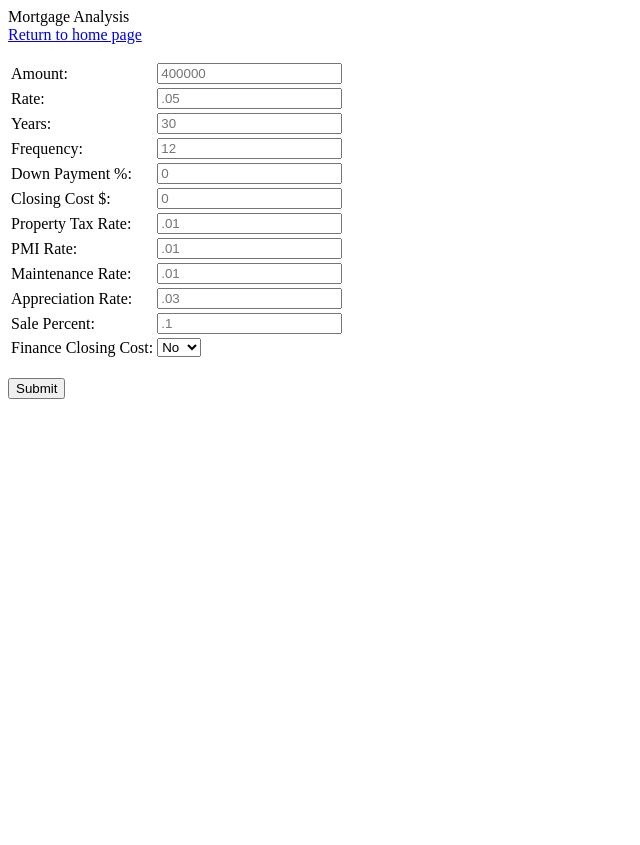
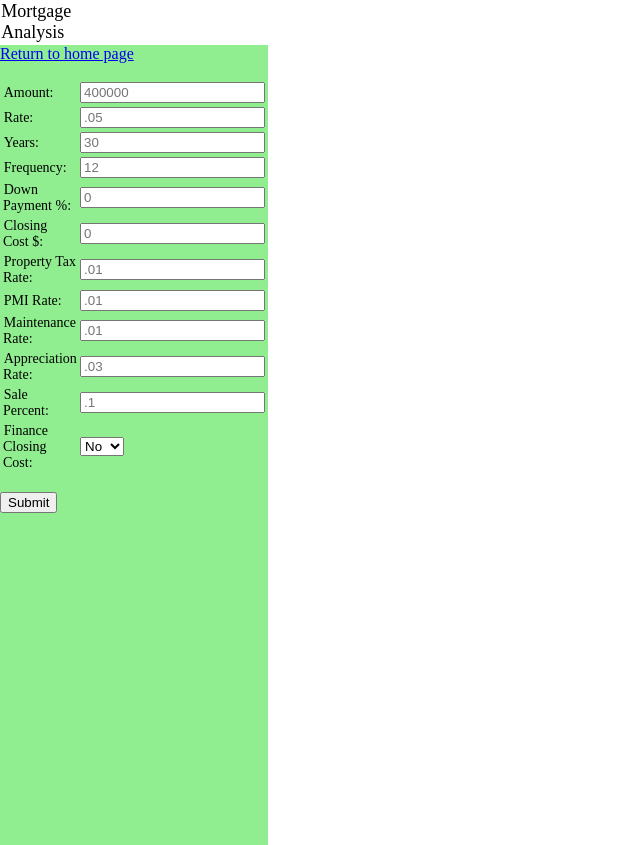
Before and after one commit to stumals/Loanpy, a Flask app: template templates/mortgage_analysis.html in a window 1280 px wide. Shown: the whole page, without its empty margins (0-640 px from the left). Before the commit the page ends 399 px from the top, so only its background shows below. Run offline with Flask 2, Linux system fonts and the light colour scheme; the template is opened without the code that fills it: most values are stand-ins (such as "Sample title", 1, 10 or a date in 2020); parts of the project's set-up code (start-up, migrations or seed data) failed here and were passed over.

Commit message:
added to main css and table for pmt_detail

```diff
--- a/app.py
+++ b/app.py
@@ -115,6 +115,14 @@
         total_pmt = [['Year ' + str(i+1), total[i]] for i in range(len(total))]
         data['total_pmt'] = total_pmt
 
+        df_pmt = df_detail[['year', 'pmt', 'prop_tax', 'maint', 'pmi', 'total']]
+        df_pmt = df_pmt.groupby('year').mean()
+        d = df_pmt.transpose().values.tolist()
+        for i in range(len(d)):
+            for j in range(len(d[i])):
+                d[i][j] = '{:,.0f}'.format(d[i][j])
+        data['pmt_detail'] = d
+
     return render_template('mortgage_analysis.html', data=data)
 
 @app.route('/mortgage_comparison')
--- /dev/null
+++ b/static/main.css
@@ -0,0 +1,86 @@
+/* The sidebar menu */
+.outer-container {
+    display: table;
+        width: 100%;
+        height: 100%;
+}
+
+.sidenav {
+    display: table-cell;
+    width: 15%; /* Set the width of the sidebar */
+    vertical-align: top;
+    padding: 0%;
+    background-color: lightgreen;
+  }
+
+  /* Style page content */
+  .main {
+    display: table-cell;
+    width: 85%;
+    vertical-align: top;
+    padding: 1%;
+  }
+
+  /* On smaller screens, where height is less than 450px, change the style of the sidebar (less padding and a smaller font size) */
+  @media screen and (max-height: 450px) {
+    .sidenav {padding-top: 15px;}
+    .sidenav a {font-size: 18px;}
+  }
+
+  .page_title {
+    display: table-cell;
+    vertical-align: top;
+    padding: 1%;
+    font-size: large;
+  }
+
+  .data_table {
+    color: black;
+  }
+
+  html {
+    height: 100%;
+  }
+
+  body {
+    margin: 0;
+    height: 100%;
+  }
+
+  /* .input_row {
+    width: 15%;
+    font-size: smaller;
+  } */
+
+  .input_field {
+    font-size: 14px;
+    position: relative;
+    padding: 1%;
+    width: 90%;
+  }
+
+  #table_div {
+    width: 100%;
+    height: 120px;
+    padding: 2%;
+  }
+
+  td {
+    font-size: smaller;
+  }
+
+  #table_loan_info tr:nth-child(even) {
+    background-color: rgba(150, 212, 212, 0.4);
+  }
+
+  #table_pmt_detail tr:nth-child(even) {
+    background-color: rgba(150, 212, 212, 0.4);
+  }
+
+  #table_pmt_detail th:nth-child(even), #table_pmt_detail td:nth-child(even) {
+    background-color: rgba(150, 212, 212, 0.4);
+  }
+
+  th {
+    font-size: smaller;
+  }
--- a/templates/mortgage_analysis.html
+++ b/templates/mortgage_analysis.html
@@ -76,9 +76,16 @@
 
 <script>
 
-    function create_table(data, name) {
+    function create_table(data, name, headers) {
         d3.select('.main').append('table')
             .attr('id', name)
+
+        d3.select('#' + name).selectAll('th')
+            .data(headers)
+            .enter()
+            .append('th')
+            .text(function(d){return d})
+
         d3.select('#' + name).selectAll('tr')
             .data(data)
             .enter()
@@ -96,7 +103,7 @@
 
         var m = {top: 30, bottom: 40, left: 40, right: 30}
         var w = 700 - m.left - m.right
-        var h = 200 - m.top - m.bottom
+        var h = 175 - m.top - m.bottom
 
         var xScale = d3.scaleBand().range([0, w])
         var yScale = d3.scaleLinear().range([h, 0])
@@ -119,7 +126,7 @@
             .data(data_pmt)
             .enter()
             .append('rect')
-            .attr('width', w/data_pmt.length - 3)
+            .attr('width', w/data_pmt.length - 4)
             .attr('height', data => h - yScale(data.value))
             .attr('x', data => xScale(data.year))
             .attr('y', data => yScale(data.value))
@@ -148,7 +155,7 @@
 // ----------------------------------------------------------------
 
     var data_table = {{ data['summary_info'] | safe }}
-    create_table(data_table, 'table_loan_info')
+    create_table(data_table, 'table_loan_info', ['Loan Info', 'Values'])
 
     var data_list = {{ data['total_pmt'] | safe }}
     data_list = data_list.slice(0,15)
@@ -159,8 +166,31 @@
         row['value'] = data_list[i][1]
         data_pmt.push(row)
     }
-    console.log(data_list.slice(0,15))
+
     create_pmt_bar(data_pmt)
+
+    var data_pmt = {{ data['pmt_detail'] | safe }}
+    data_pmt_15 = []
+    row_headers = ['Mortgage Payment  ', 'Property Tax  ', 'Maintenance  ', 'PMI  ', 'Total  ']
+    for (let i=0; i<data_pmt.length; i++) {
+        var row = [row_headers[i]]
+        for (let j=0; j<15; j++) {
+            row.push(data_pmt[i][j])
+        }
+        data_pmt_15.push(row)
+    }
+
+    headers_pmt_detail = ['Payment Type  ']
+    for (let i=0; i<15; i++) {
+        var h = 'Year ' + (i+1)
+        headers_pmt_detail.push(h)
+    }
+    console.log(headers_pmt_detail)
+    console.log(data_pmt_15)
+
+    create_table(data_pmt_15, 'table_pmt_detail', headers_pmt_detail)
+
+
 
 </script>
 
```
Also changed, not shown: static/js/home_page_charts.js (added, +17 -0 lines).
